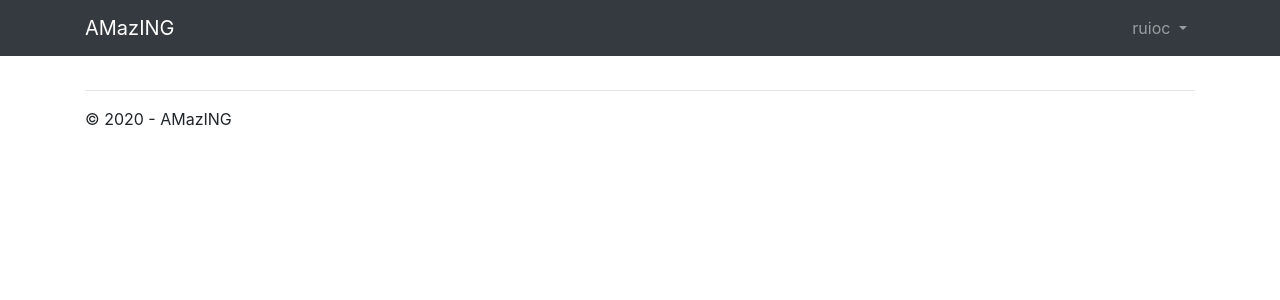
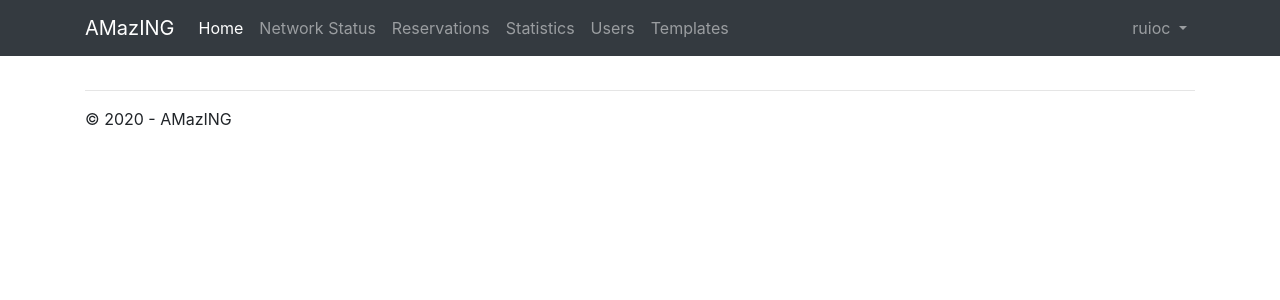
Before and after one commit to user-cube/AMazING, a Django app: page / in a window 1280 px wide. Shown: the top 300 px of the page. Run offline with Django 3.2, Linux system fonts and the light colour scheme; a user stored in the database is signed in; parts of the project's set-up code (start-up, migrations or seed data) failed here and were passed over; some libraries are stand-ins or nearby versions.

Commit message:
navbar done

```diff
--- a/Frontend/app/templates/structure/layout.html
+++ b/Frontend/app/templates/structure/layout.html
@@ -34,12 +34,108 @@
             <div class="collapse navbar-collapse" id="navbarDefault">
             {% if not user.is_superuser%}
                 <ul class="navbar-nav mr-auto">
-                    <li {% if request.resolver_match.url_name == 'home' %}class="nav-item active"{% endif %}
-                        {% if request.resolver_match.url_name == 'search' %}class="nav-item active"
-                        {% else %}class="nav-item"{% endif %}>
+                    <li {% if request.resolver_match.url_name == 'home' %} class="nav-item active" {% endif %}
+                        {% if request.resolver_match.url_name == 'search' %} class="nav-item active"
+                        {% else %} class="nav-item" {% endif %}>
                         {% if request.user.is_authenticated %}
-                        <a class="nav-link" href="{% url 'home' %}">Home</a>
-                            {% endif %}
+                            {% if request.resolver_match.url_name == '#' %}
+                            <li class="nav-item active">
+                                <a class="nav-link" href="#">Test Config</a>
+                            </li>
+                        {% else %}
+                            <li class="nav-item">
+                                <a class="nav-link" href="#">Test Config</a>
+                            </li>
+                        {% endif %}
+                        {% if request.resolver_match.url_name == '#' %}
+                            <li class="nav-item active">
+                                <a class="nav-link" href="#">Reservations</a>
+                            </li>
+                        {% else %}
+                            <li class="nav-item">
+                                <a class="nav-link" href="#">Reservations</a>
+                            </li>
+                        {% endif %}
+                        {% if request.resolver_match.url_name == '#' %}
+                            <li class="nav-item active">
+                                <a class="nav-link" href="#">Results</a>
+                            </li>
+                        {% else %}
+                            <li class="nav-item">
+                                <a class="nav-link" href="#">Results</a>
+                            </li>
+                        {% endif %}
+                        {% if request.resolver_match.url_name == '#' %}
+                            <li class="nav-item active">
+                                <a class="nav-link" href="#">Previous Tests</a>
+                            </li>
+                        {% else %}
+                            <li class="nav-item">
+                                <a class="nav-link" href="#">Previous Tests</a>
+                            </li>
+                        {% endif %}
+                        {% endif %}
+                    </li>
+                </ul>
+            {% else %}
+                <ul class="navbar-nav mr-auto">
+                    {% if request.resolver_match.url_name == 'home' %}
+                        <li class="nav-item active">
+                            <a class="nav-link" href="#">Home</a>
+                        </li>
+                    {% endif %}
+                    {% if request.resolver_match.url_name == 'search' %}
+                        <li class="nav-item active"></li>
+                    {% else %}
+                        <li class="nav-item"></li>
+                    {% endif %}
+                    {% if request.user.is_authenticated %}
+                        {% if request.resolver_match.url_name == '#' %}
+                            <li class="nav-item active">
+                                <a class="nav-link" href="#">Network Status</a>
+                            </li>
+                        {% else %}
+                            <li class="nav-item">
+                                <a class="nav-link" href="#">Network Status</a>
+                            </li>
+                        {% endif %}
+                        {% if request.resolver_match.url_name == '#' %}
+                            <li class="nav-item active">
+                                <a class="nav-link" href="#">Reservations</a>
+                            </li>
+                        {% else %}
+                            <li class="nav-item">
+                                <a class="nav-link" href="#">Reservations</a>
+                            </li>
+                        {% endif %}
+                        {% if request.resolver_match.url_name == '#' %}
+                            <li class="nav-item active">
+                                <a class="nav-link" href="#">Statistics</a>
+                            </li>
+                        {% else %}
+                            <li class="nav-item">
+                                <a class="nav-link" href="#">Statistics</a>
+                            </li>
+                        {% endif %}
+                        {% if request.resolver_match.url_name == '#' %}
+                            <li class="nav-item active">
+                                <a class="nav-link" href="#">Users</a>
+                            </li>
+                        {% else %}
+                            <li class="nav-item">
+                                <a class="nav-link" href="#">Users</a>
+                            </li>
+                        {% endif %}
+                        {% if request.resolver_match.url_name == '#' %}
+                            <li class="nav-item active">
+                                <a class="nav-link" href="#">Templates</a>
+                            </li>
+                        {% else %}
+                            <li class="nav-item">
+                                <a class="nav-link" href="#">Templates</a>
+                            </li>
+                        {% endif %}
+                    {% endif %}
                     </li>
                 </ul>
             {% endif %}
```
Also changed, not shown: Frontend/db.sqlite3, 1 other file.
